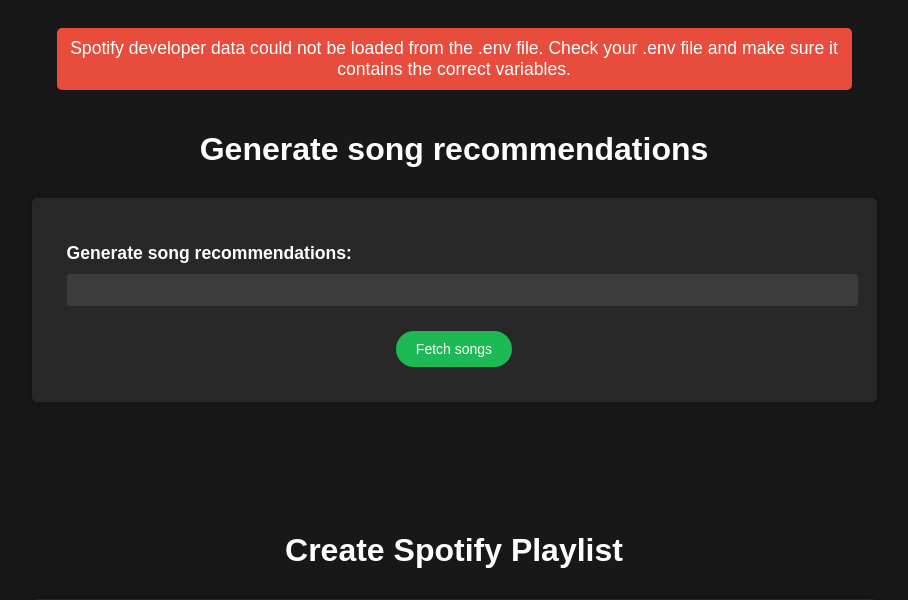
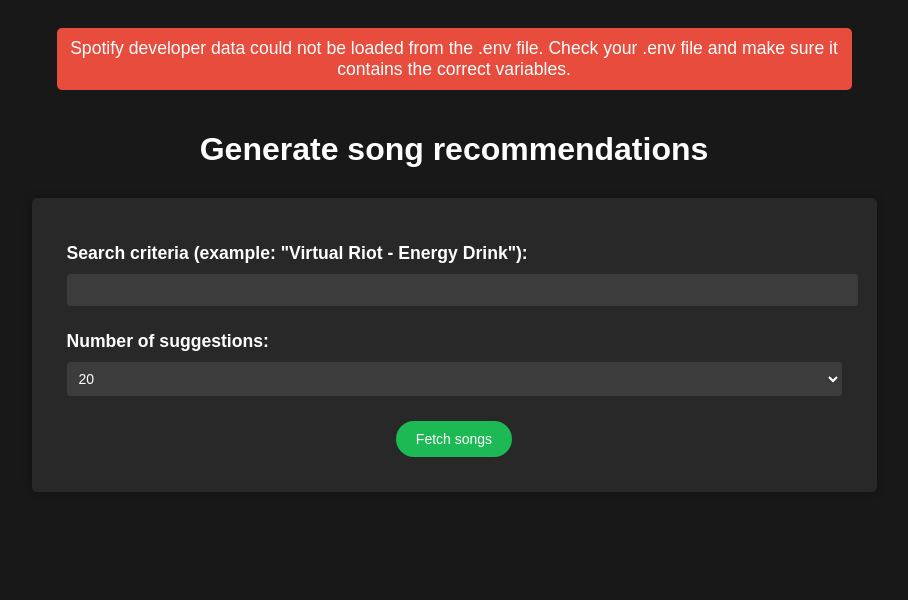
Before and after one commit to w3bdesign/spotify-import, a Flask app: page / in a window 1280 px wide. Shown: the top 600 px of the page, without its empty margins (186-1094 px from the left). Run offline with Flask 3, Linux system fonts and the light colour scheme.

Commit message:
Number of suggestions

```diff
--- a/app.py
+++ b/app.py
@@ -42,13 +42,17 @@ Generate song suggestions based on a seed song.
 :type num_suggestions: int
 :return: A list of song suggestions based on the seed song.
 :rtype: List[str]
+
+Available models: ['gpt-4', 'gpt-3.5-turbo', 'gpt-4-poe', 'gpt-3.5-turbo-poe', 'sage', 'dragonfly', 'claude-instant', 'claude+', 'claude-instant-100k']
 """
+
+
 def generate_song_suggestions(seed_song, num_suggestions=20):
     prompt = f"Based on the song '{seed_song}', please suggest {num_suggestions} similar songs."
 
     response = openai.ChatCompletion.create(
         model="gpt-4",
-        #model="gpt-3.5-turbo",
+        # model="gpt-3.5-turbo",
         messages=[
             {"role": "user", "content": prompt},
         ],
@@ -64,6 +68,8 @@ If the song is found, returns the preview URL of the first matching track as a J
 If the song is not found, returns a JSON error message with status code 404.
 :return: A JSON response with the preview URL of the song or an error message.
 """
+
+
 @app.route("/search_song", methods=["GET"])
 def search_song():
     song_name = request.args.get("song_name")
@@ -94,11 +100,14 @@ Defines a POST endpoint that generates song suggestions based on a given seed so
 Returns:
  A JSON object containing a list of suggested songs based on the seed song.
 """
+
+
 @app.route("/generate_suggestions", methods=["POST"])
 def generate_suggestions():
     data = request.get_json()
     seed_song = data.get("song")
-    suggestions = generate_song_suggestions(seed_song)
+    num_suggestions = int(data.get("numSuggestions", 20))
+    suggestions = generate_song_suggestions(seed_song, num_suggestions)
     return jsonify(suggestions)
 
 
@@ -109,6 +118,8 @@ If successful, the user is redirected to the application's index page.
 If the user does not provide a code or the token cannot be obtained, an error message is returned.
 If successful, redirects the user to the application's index page. If unsuccessful, returns an error message string.
 """
+
+
 @app.route("/callback")
 def callback():
     code = request.args.get("code")
@@ -137,6 +148,8 @@ Returns a redirect to the success page on a successful POST request.
 On a GET request, renders the index.html template with the necessary Spotify credentials.
 :return: A redirect to the success page on a successful POST request. Otherwise, renders the index.html template.
 """
+
+
 @app.route("/generate_playlist", methods=["POST"])
 def create_playlist():
     if request.method == "POST":
@@ -181,6 +194,8 @@ def create_playlist():
 """
 Renders the success.html template with the playlist_name parameter if it exists in the current request arguments.
 """
+
+
 @app.route("/success")
 def success():
     playlist_name = request.args.get("playlist_name", "")
--- a/templates/index.html
+++ b/templates/index.html
@@ -23,7 +23,7 @@
     <h1>Generate song recommendations</h1>
     <form class="form" method="post" id="song-form">
       <label class="form__label" for="playlist_name"
-        >Generate song recommendations:</label
+        >Search criteria (example: "Virtual Riot - Energy Drink"):</label
       >
       <input
         class="form__input"
@@ -32,6 +32,16 @@
         name="song_name"
         required
       />
+      <label class="form__label" for="num_suggestions"
+        >Number of suggestions:</label
+      >
+      <select class="form__input" id="num_suggestions" name="num_suggestions">
+        <option value="10">10</option>
+        <option value="20" selected>20</option>
+        <option value="30">30</option>
+        <option value="40">40</option>
+        <option value="50">50</option>
+      </select>
       <div class="submit-wrapper">
         <input class="form__submit" type="submit" value="Fetch songs" />
       </div>
```
